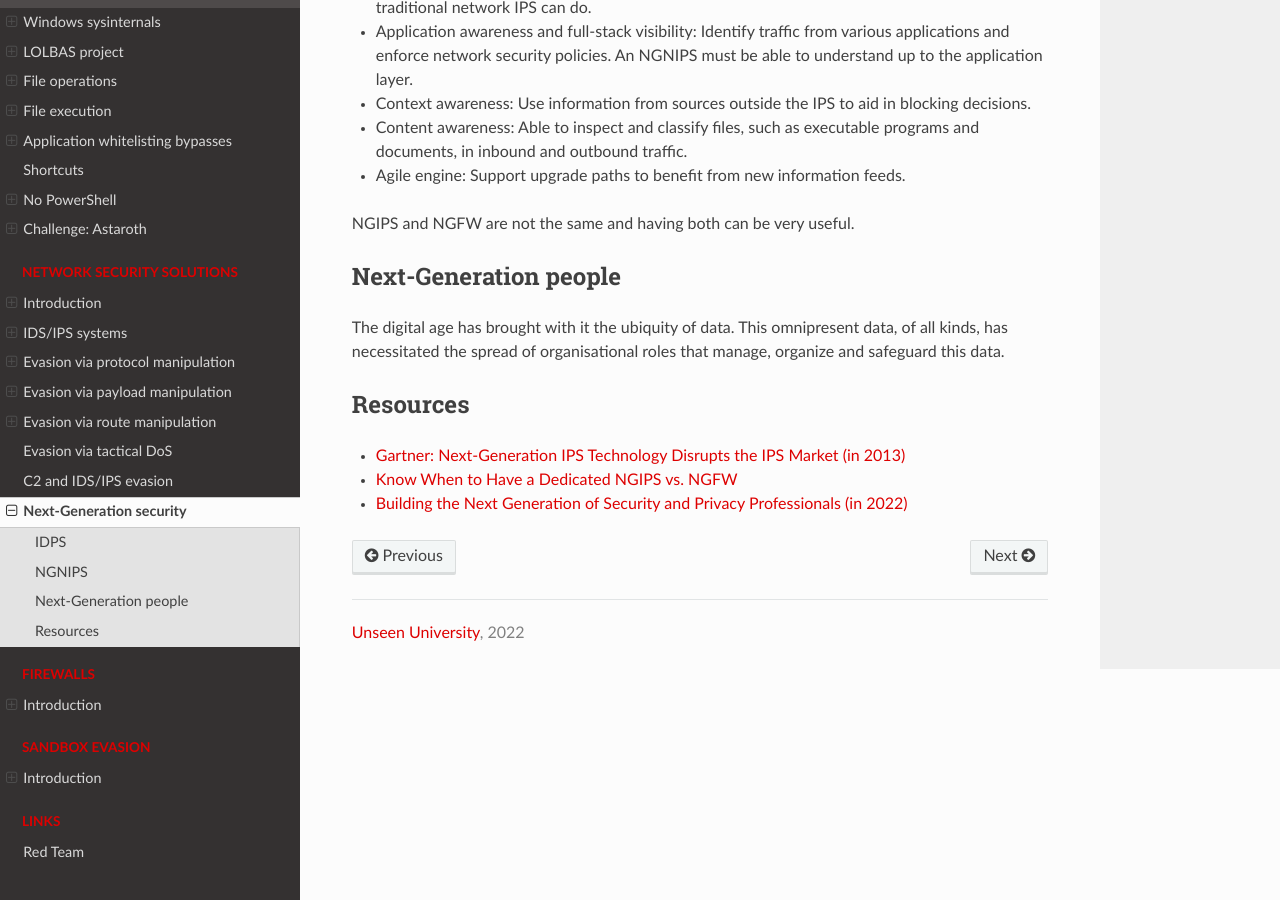
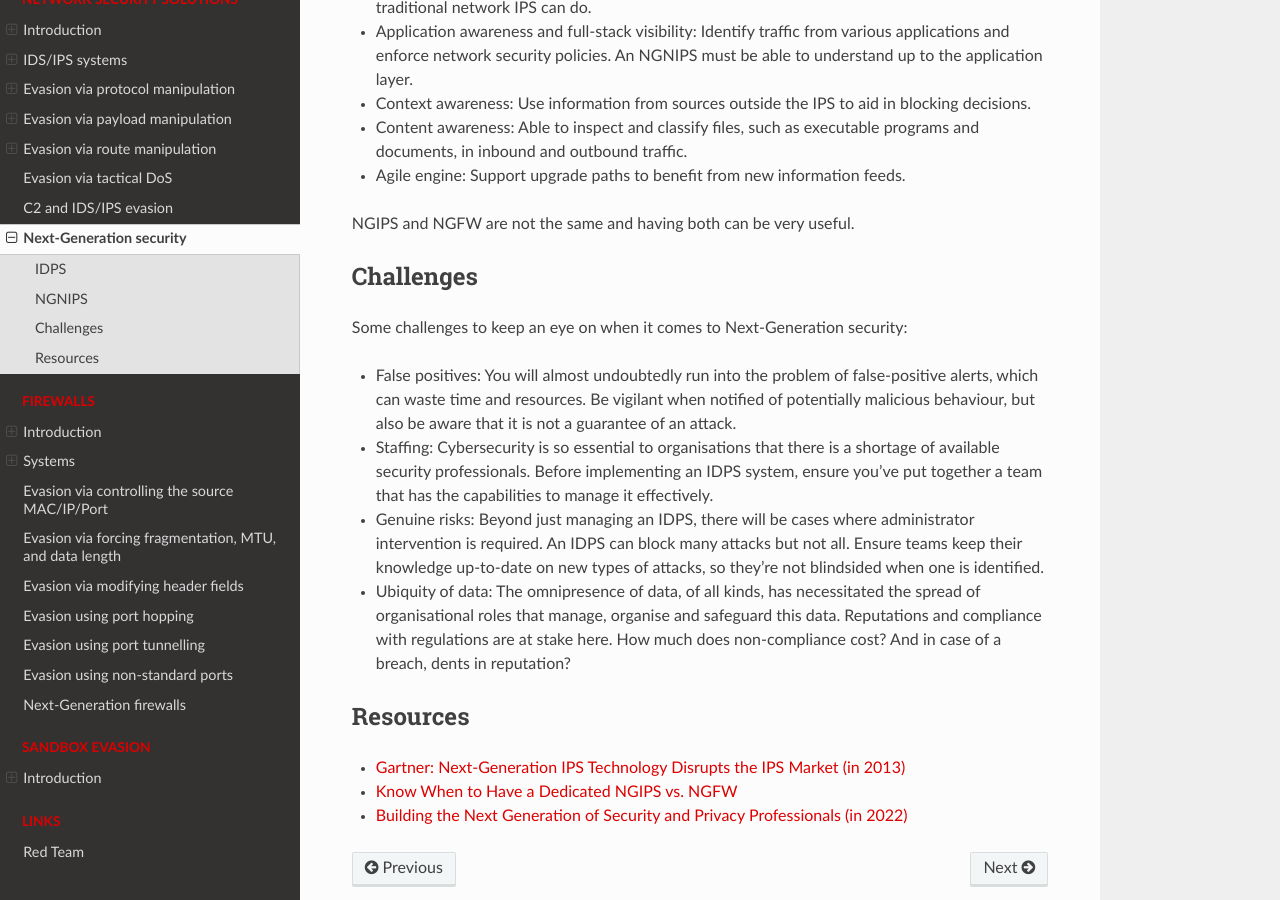
Before and after one commit to tymyrddin/red-evasion, a Sphinx documentation site: the page built from source/docs/netsec/nextgen.md, in a window 1280 px wide and 900 px high, scrolled down 684 px. Built offline with Sphinx 7.4.7 and the Read the Docs theme 2.0.0, drawn with Linux system fonts in a browser that asks for light colours.

```diff
--- /dev/null
+++ b/source/docs/firewalls/fragmentation.md
@@ -0,0 +1 @@
+# Evasion via forcing fragmentation, MTU, and data length
--- /dev/null
+++ b/source/docs/firewalls/header-fields.md
@@ -0,0 +1 @@
+# Evasion via modifying header fields
--- /dev/null
+++ b/source/docs/firewalls/hopping.md
@@ -0,0 +1 @@
+# Evasion using port hopping
--- /dev/null
+++ b/source/docs/firewalls/nextgen.md
@@ -0,0 +1 @@
+# Next-Generation firewalls
--- /dev/null
+++ b/source/docs/firewalls/non-standard-ports.md
@@ -0,0 +1 @@
+# Evasion using non-standard ports
--- /dev/null
+++ b/source/docs/firewalls/source-port.md
@@ -0,0 +1 @@
+# Evasion via controlling the source MAC/IP/Port
--- /dev/null
+++ b/source/docs/firewalls/tunnelling.md
@@ -0,0 +1 @@
+# Evasion using port tunnelling
--- a/source/docs/netsec/nextgen.md
+++ b/source/docs/netsec/nextgen.md
@@ -28,10 +28,22 @@ outbound traffic.
 
 NGIPS and NGFW are not the same and having both can be very useful.
 
-## Next-Generation people
+## Challenges
 
-The digital age has brought with it the ubiquity of data. This omnipresent data, of all kinds, has necessitated the
-spread of organisational roles that manage, organize and safeguard this data.
+Some challenges to keep an eye on when it comes to Next-Generation security:
+
+* False positives: You will almost undoubtedly run into the problem of false-positive alerts, which can waste time
+and resources. Be vigilant when notified of potentially malicious behaviour, but also be aware that it is not a
+guarantee of an attack.
+* Staffing: Cybersecurity is so essential to organisations that there is a shortage of available security
+professionals. Before implementing an IDPS system, ensure you’ve put together a team that has the capabilities to
+manage it effectively.
+* Genuine risks: Beyond just managing an IDPS, there will be cases where administrator intervention is required.
+An IDPS can block many attacks but not all. Ensure teams keep their knowledge up-to-date on new types of attacks,
+so they’re not blindsided when one is identified.
+* Ubiquity of data: The omnipresence of data, of all kinds, has necessitated the spread of organisational roles that
+manage, organise and safeguard this data. Reputations and compliance with regulations are at stake here. How much
+does non-compliance cost? And in case of a breach, dents in reputation?
 
 ## Resources
 
```
Also changed, not shown: source/docs/firewalls/README.md (+9 -0 lines), source/docs/firewalls/systems.md (added, +73 -0 lines), source/docs/netsec/systems.md (+13 -4 lines), source/index.rst (+8 -0 lines), source/_static/images/ip-header.png (added), source/_static/images/tcp-header.png (added).
